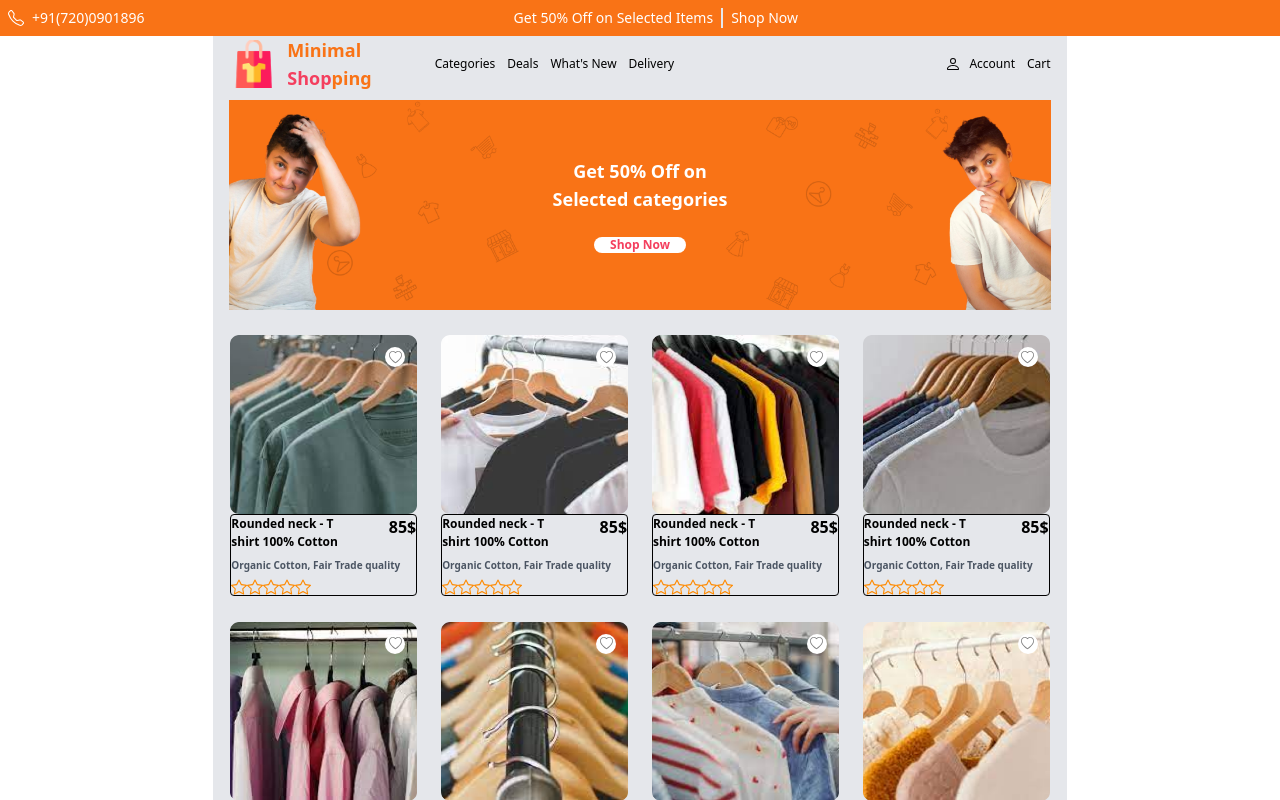
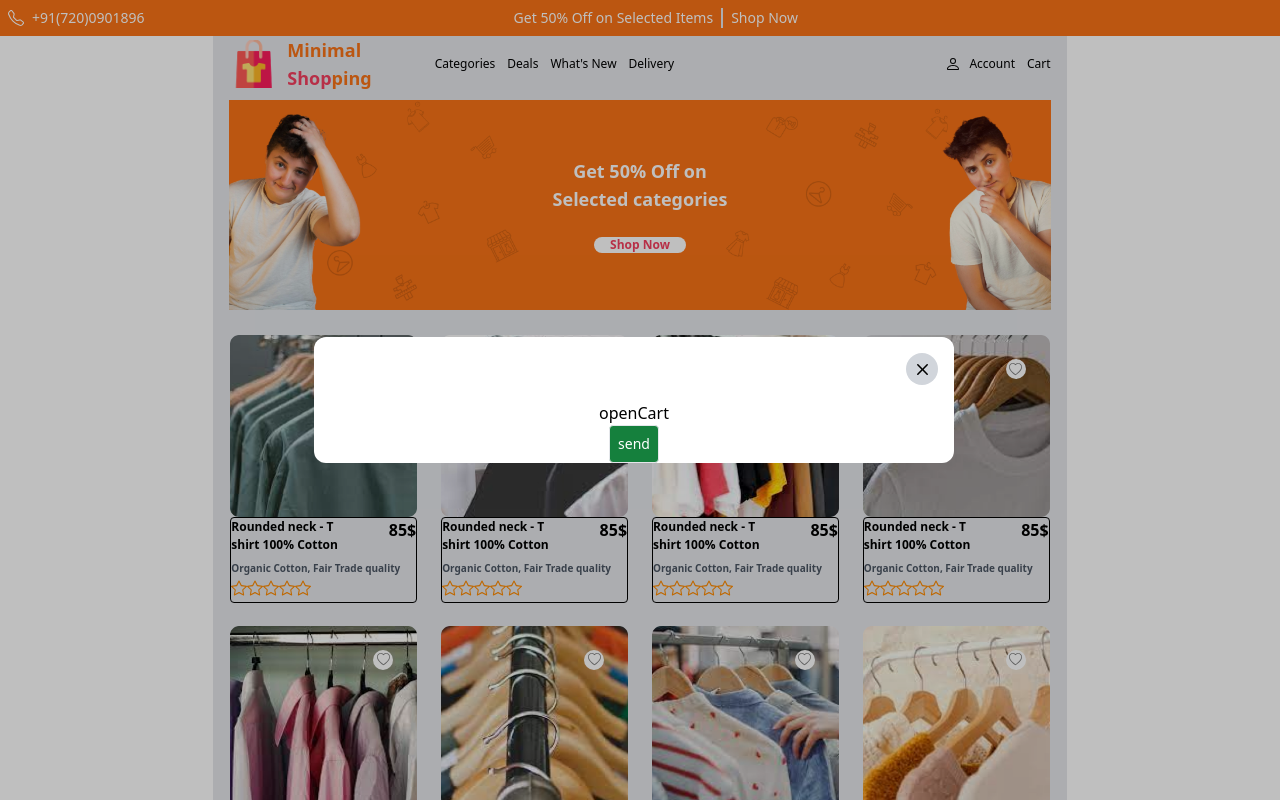
Before and after one commit to Mehrnoush402/ghaleb, a React (Vite) app: page / in a window 1280 px wide. Both pictures are taken after a click on the element 323 px from the left and 469 px from the top of the page. Shown: the top 800 px of the page. Built offline with nearby package versions, Linux system fonts and the light colour scheme.

Commit message:
modal is created

```diff
--- /dev/null
+++ b/src/components/base/Modal.jsx
@@ -0,0 +1,34 @@
+import React from 'react'
+
+const Modal = ({children,isOpen,handleOpen,isCartOnNav,classProps,classmodal}) => {
+    if (!isOpen) return null;
+    const handleClose =(e)=>{
+        if(e.target.className.includes("modal-container")||e.target.className.includes("button-close")){
+            handleOpen()
+        }
+
+    }
+  return (
+    <div onClick={(e)=>handleClose(e)} className={`modal-container ${classProps}`}>
+        <div className={`modal bg-white my-3 mr-3 rounded-xl flex-col ${classmodal}`}>
+            <div className='modal-header flex p-4 justify-end items-center'>
+                <button onClick={(e)=>handleClose(e)} className='icon-close bg-gray-300 w-8 h-8 flex justify-center items-center rounded-full'>
+                  <svg xmlns="http://www.w3.org/2000/svg" width="25" height="25" fill="currentColor" class="bi bi-x" viewBox="0 0 16 16">
+                     <path d="M4.646 4.646a.5.5 0 0 1 .708 0L8 7.293l2.646-2.647a.5.5 0 0 1 .708.708L8.707 8l2.647 2.646a.5.5 0 0 1-.708.708L8 8.707l-2.646 2.647a.5.5 0 0 1-.708-.708L7.293 8 4.646 5.354a.5.5 0 0 1 0-.708"/>
+                  </svg>
+                </button>
+            </div>
+            <div className='modal-body flex justify-center items-center'>
+                {children}
+            </div>
+            <div className='modal-footer flex justify-center items-center'>
+                <button className='button-close bg-green-700 text-white p-2 text-sm rounded border flex justify-center items-center' onClick={(e)=>handleClose(e)}>send</button>
+            </div>
+        </div>
+
+
+    </div>
+  )
+}
+
+export default Modal
--- a/src/components/base/Star.jsx
+++ b/src/components/base/Star.jsx
@@ -1,19 +1,34 @@
 import React, { useState } from 'react'
 
 const Star = () => {
-  const[state,setState]=useState(false)
+  const [rating, setRating] = useState(0);
+  const [hover,setHover]=useState(null)
+
   return (
-    <div className='flex gap-x-1 mt-1 cursor-pointer' onClick={()=>setState((props)=>!props)}>
-      {state?<svg xmlns="http://www.w3.org/2000/svg" width="16" height="16" fill="#FE8A00" class="bi bi-star-fill" viewBox="0 0 16 16">
-  <path d="M3.612 15.443c-.386.198-.824-.149-.746-.592l.83-4.73L.173 6.765c-.329-.314-.158-.888.283-.95l4.898-.696L7.538.792c.197-.39.73-.39.927 0l2.184 4.327 4.898.696c.441.062.612.636.282.95l-3.522 3.356.83 4.73c.078.443-.36.79-.746.592L8 13.187l-4.389 2.256z"/>
-</svg>
-     :<svg xmlns="http://www.w3.org/2000/svg" width="16" height="16" fill="#FE8A00" class="bi bi-star" viewBox="0 0 16 16">
-        <path d="M2.866 14.85c-.078.444.36.791.746.593l4.39-2.256 4.389 2.256c.386.198.824-.149.746-.592l-.83-4.73 3.522-3.356c.33-.314.16-.888-.282-.95l-4.898-.696L8.465.792a.513.513 0 0 0-.927 0L5.354 5.12l-4.898.696c-.441.062-.612.636-.283.95l3.523 3.356-.83 4.73zm4.905-2.767-3.686 1.894.694-3.957a.565.565 0 0 0-.163-.505L1.71 6.745l4.052-.576a.525.525 0 0 0 .393-.288L8 2.223l1.847 3.658a.525.525 0 0 0 .393.288l4.052.575-2.906 2.77a.565.565 0 0 0-.163.506l.694 3.957-3.686-1.894a.503.503 0 0 0-.461 0z"/>
-     </svg>}
+    <div className="star-rating">
+      {[...Array(5)].map((star, index) => {
+        index += 1;
+        return (
+          <button
+            type="button"
+            key={index}
+            onClick={() =>setRating(index)}
+            onMouseEnter={()=>setHover(index)}
+            onMouseLeave={()=>setHover(null)}
+          >
+
+            { index <= (rating || hover)  ? <svg xmlns="http://www.w3.org/2000/svg" width="16" height="16" fill="#FE8A00" class="bi bi-star-fill" viewBox="0 0 16 16">
+<path d="M3.612 15.443c-.386.198-.824-.149-.746-.592l.83-4.73L.173 6.765c-.329-.314-.158-.888.283-.95l4.898-.696L7.538.792c.197-.39.73-.39.927 0l2.184 4.327 4.898.696c.441.062.612.636.282.95l-3.522 3.356.83 4.73c.078.443-.36.79-.746.592L8 13.187l-4.389 2.256z"/>
+</svg> : <svg xmlns="http://www.w3.org/2000/svg" width="16" height="16" fill="#FE8A00" class="bi bi-star" viewBox="0 0 16 16">
+      <path d="M2.866 14.85c-.078.444.36.791.746.593l4.39-2.256 4.389 2.256c.386.198.824-.149.746-.592l-.83-4.73 3.522-3.356c.33-.314.16-.888-.282-.95l-4.898-.696L8.465.792a.513.513 0 0 0-.927 0L5.354 5.12l-4.898.696c-.441.062-.612.636-.283.95l3.523 3.356-.83 4.73zm4.905-2.767-3.686 1.894.694-3.957a.565.565 0 0 0-.163-.505L1.71 6.745l4.052-.576a.525.525 0 0 0 .393-.288L8 2.223l1.847 3.658a.525.525 0 0 0 .393.288l4.052.575-2.906 2.77a.565.565 0 0 0-.163.506l.694 3.957-3.686-1.894a.503.503 0 0 0-.461 0z"/>
+   </svg>}
+
+          </button>
+        );
+
+      })}
+    </div>
+  )};
 
 
-    </div>
-  )
-}
-
 export default Star
--- a/src/components/base/SvgIcon.jsx
+++ b/src/components/base/SvgIcon.jsx
@@ -1,6 +1,7 @@
-import React from 'react'
+import React, { useState } from 'react'
 
 const SvgIcon = ({children,position}) => {
+  const [color, setColor] = useState(false)
   return (
     <div className={`bg-white rounded-full w-5 h-5 flex justify-center items-center absolute ${position}`}>
        {children}
--- a/src/components/bodycomponent/NavItem.jsx
+++ b/src/components/bodycomponent/NavItem.jsx
@@ -1,7 +1,12 @@
 import React from 'react'
 import SpanIcon from '../base/SpanIcon'
+import UseModal from '../../hooks/UseModal'
+import { createPortal } from 'react-dom'
+import Modal from '../base/Modal'
 
 const NavItem = () => {
+  const [openCart,handleOpenCart]=UseModal(false)
+
   return (
     <>
       <div className='flex justify-between w-3/4 items-center text-xs sm:hidden'>
@@ -19,7 +24,7 @@ const NavItem = () => {
               </svg>
               </SpanIcon>
               </li>
-            <li>Cart</li>
+            <li onClick={handleOpenCart}>Cart</li>
         </nav>
     </div>
     <div className='hidden sm:flex'>
@@ -29,6 +34,12 @@ const NavItem = () => {
         </svg>
       </button>
     </div>
+    {createPortal(
+      <Modal isOpen={openCart} handleOpen={handleOpenCart} isCartOnNav={false}  classmodal={"w-1/4 flex-col h-full"} classProps={"bg-black bg-opacity-25 inset-0 fixed flex justify-end items-start"}>
+        <p>Modal</p>
+      </Modal>
+
+      ,document.body)}
     </>
 
 
--- a/src/components/bodycomponent/product/ProducsExplain.jsx
+++ b/src/components/bodycomponent/product/ProducsExplain.jsx
@@ -2,6 +2,24 @@ import React from 'react'
 import Star from '../../base/Star'
 
 const ProducsExplain = ({cost,productName,materialProduct}) => {
+
+//   const showId=(id,state)=>{
+//     if(state===false && id>1){
+
+//       // console.log("state :",state);
+//       // console.log("id :",id);
+//       id--
+//       // for (let index = 1; index <= id; id--) {
+//           //  state=false;
+//            console.log("id,state",id,state);
+//            showId(id,state)
+//            return state
+//       // }
+
+
+//     }
+//  }
+
   return (
     <div className='border rounded border-black flex flex-col w-full'>
       <div className='flex justify-between'>
@@ -13,12 +31,11 @@ const ProducsExplain = ({cost,productName,materialProduct}) => {
       </div>
       <div className='flex'>
       <Star/>
-      <Star/>
-      <Star/>
-      <Star/>
-      <Star/>
       </div>
     </div>
+
+
+
   )
 }
 
--- a/src/components/bodycomponent/product/ProductCart.jsx
+++ b/src/components/bodycomponent/product/ProductCart.jsx
@@ -1,12 +1,26 @@
 import React from 'react'
 import ProductPicture from './ProductPicture'
 import ProducsExplain from './ProducsExplain'
+import UseModal from '../../../hooks/UseModal'
+import { createPortal } from 'react-dom'
+import Modal from '../../base/Modal'
 const ProductCart = ({src,cost,productName,materialProduct}) => {
+  const [openCart,handleOpenCart]=UseModal(false)
   return (
-    <div className='flex flex-col items-center w-[23%] md:w-[45%] sm:w-full border rounded'>
+   <>
+    <div className='flex flex-col items-center w-[23%] md:w-[45%] sm:w-full border rounded' onClick={handleOpenCart}>
       <ProductPicture src={src}/>
       <ProducsExplain cost={cost} productName={productName} materialProduct={materialProduct}/>
     </div>
+
+{createPortal(
+  <Modal isOpen={openCart} handleOpen={handleOpenCart} isCartOnNav={false}  classmodal={"w-1/2"} classProps={"bg-black bg-opacity-25 inset-0 fixed flex justify-center items-center"}>
+    <p>openCart</p>
+  </Modal>
+
+  ,document.body)}
+
+   </>
   )
 }
 
--- a/src/components/origincomponent/Footer.jsx
+++ b/src/components/origincomponent/Footer.jsx
@@ -1,8 +1,10 @@
-import React from 'react'
+import React, { useContext } from 'react'
 import SpanIcon from '../base/SpanIcon'
+import { CountContext } from '../../views/Home'
 
 
 const Footer = () => {
+  const {count}=useContext(CountContext)
   return (
     <div  className='w-full bg-orange-500 bottom-0 flex justify-between text-white items-center p-2'>
 
@@ -12,7 +14,7 @@ const Footer = () => {
           <path d="M8 1a2.5 2.5 0 0 1 2.5 2.5V4h-5v-.5A2.5 2.5 0 0 1 8 1m3.5 3v-.5a3.5 3.5 0 1 0-7 0V4H1v10a2 2 0 0 0 2 2h10a2 2 0 0 0 2-2V4zM2 5h12v9a1 1 0 0 1-1 1H3a1 1 0 0 1-1-1z"/>
         </svg>
       </SpanIcon>
-      <SpanIcon content={`${2} Wish List`}>
+      <SpanIcon content={`${count} Wish List`}>
         <svg xmlns="http://www.w3.org/2000/svg" width="16" height="16" fill="currentColor" class="bi bi-heart" viewBox="0 0 16 16">
           <path d="m8 2.748-.717-.737C5.6.281 2.514.878 1.4 3.053c-.523 1.023-.641 2.5.314 4.385.92 1.815 2.834 3.989 6.286 6.357 3.452-2.368 5.365-4.542 6.286-6.357.955-1.886.838-3.362.314-4.385C13.486.878 10.4.28 8.717 2.01zM8 15C-7.333 4.868 3.279-3.04 7.824 1.143c.06.055.119.112.176.171a3.12 3.12 0 0 1 .176-.17C12.72-3.042 23.333 4.867 8 15"/>
         </svg>
--- /dev/null
+++ b/src/hooks/UseModal.js
@@ -0,0 +1,11 @@
+import React, { useState } from 'react'
+
+const UseModal = () => {
+  const [open, setOpen] = useState(false)
+  const handleOpen = () =>{
+    setOpen(!open)
+  }
+  return [open,handleOpen]
+}
+
+export default UseModal
--- a/src/views/Home.jsx
+++ b/src/views/Home.jsx
@@ -1,14 +1,37 @@
 import React from 'react'
 import PrimaryLayout from '../components/PrimaryLayout'
 import Body from '../components/origincomponent/Body'
+import { useState , createContext } from 'react';
+// export const UserContext = createContext({count: 0 , handleCount:()=>{},color:false,handleColor:()=>{}});
+export const CountContext = createContext({count: 0 , increaseCount:()=>{} ,decreaseCount:()=>{}});
+
+const Home = () => {
+  const [count, setCount] = useState(0)
+  // const [color, setColor] = useState(false)
+  // const handleColor = ()=>{
+  //   setColor(!color)
+  // }
+  // const handleCount =()=>{
+  //     // color?setCount(count-1):setCount(count+1)
+  //     setCount(count+1)
+  // }
+
+  const increaseCount =()=>{
+    setCount(count+1)
+  }
+
+  const decreaseCount =()=>{
+    setCount(count-1)
+  }
+  return (
+    <>
+    <CountContext.Provider value={{count,increaseCount,decreaseCount}}>
+    <PrimaryLayout>
+       <Body/>
+     </PrimaryLayout>
+    </CountContext.Provider>
 
 
-const Home = () => {
-  return (
-    <>
-     <PrimaryLayout>
-       <Body/>
-     </PrimaryLayout>
     </>
   )
 }
```
Also changed, not shown: src/components/bodycomponent/product/ProductPicture.jsx (+33 -3 lines).
